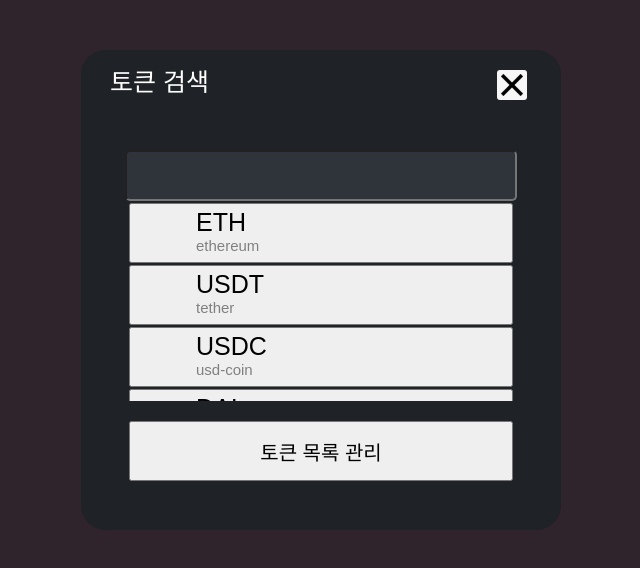
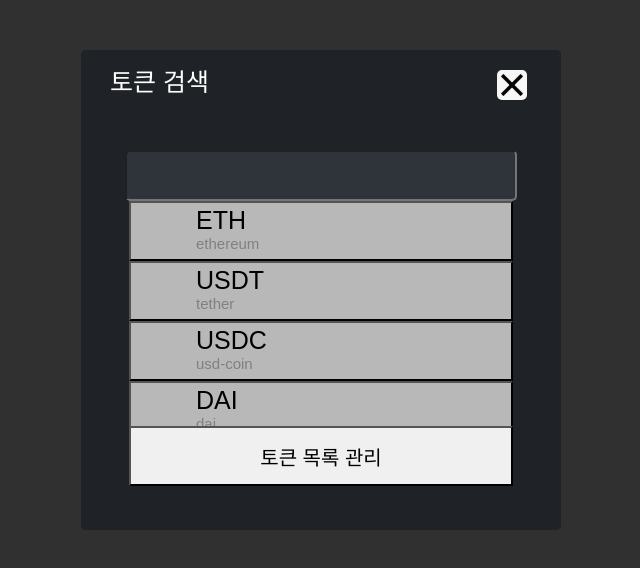
Before and after one commit to DDongYeop/uniswap-v2-swapui, a React (Create React App) app: page / in a window 1280 px wide. Both pictures are taken after a click on the button "DAI". Shown: the top 568 px of the page, without its empty margins (319-959 px from the left). Built offline with nearby package versions, Linux system fonts and the light colour scheme; no server answers.

Commit message:
Update css

```diff
--- a/src/App.css
+++ b/src/App.css
@@ -2,7 +2,7 @@
   text-align: center;
   display: flex;
   height: 100vh;
-  background: #30242c;
+  background: #303030;
   display: flex;
 }
 
@@ -32,7 +32,7 @@
   height: 30px;
   width: 30px;
   background: whitesmoke;
-  border-radius: 3px;
+  border-radius: 5px;
 }
 
 .TextInput {
--- a/src/css/Modal.css
+++ b/src/css/Modal.css
@@ -16,22 +16,23 @@
     width: 100%;
     height: 100%;
     background: #1F2226;
-    border-radius: 25px;
+    border-radius: 5px;
 }
 
 .TokenScrollView {
     width: 80%;
     overflow-y: auto;
-    height: 200px;
+    height: 225px;
     margin: auto;
 }
 
 .CoinButton {
     width: 100%;
     height: 60px;
-    margin: 2px 0px;
+    margin: 0px 0px;
     justify-content: space-between;
     display: flex;
+    background: #b8b8b8;
 }
 
 .CoinNameArea {
@@ -55,8 +56,8 @@
 }
 
 .TokenListManagement {
-    margin-top: 20px;
     width: 80%;
     height: 60px;
     font-size: 20px;
+    background: #f0f0f0;
 }
--- a/src/css/Swap.css
+++ b/src/css/Swap.css
@@ -10,7 +10,7 @@
   width: 100%;
   height: 100%;
   background: #1F2226;
-  border-radius: 25px;
+  border-radius: 5px;
 }
 
 .InputPanel {
@@ -18,7 +18,7 @@
   height: 100px;
   margin: auto;
   background:#2a2e34;
-  border-radius: 15px;
+  border-radius: 5px;
 }
 
 .Input {
--- a/src/css/SwapButton.css
+++ b/src/css/SwapButton.css
@@ -3,8 +3,8 @@
     width: 90%;
     height: 50px;
     font-size: 20px;
-    border-radius: 15px;
-    background: blue;
+    border-radius: 5px;
+    background: #c9cad1;
   }
 
 .disabled {
```
